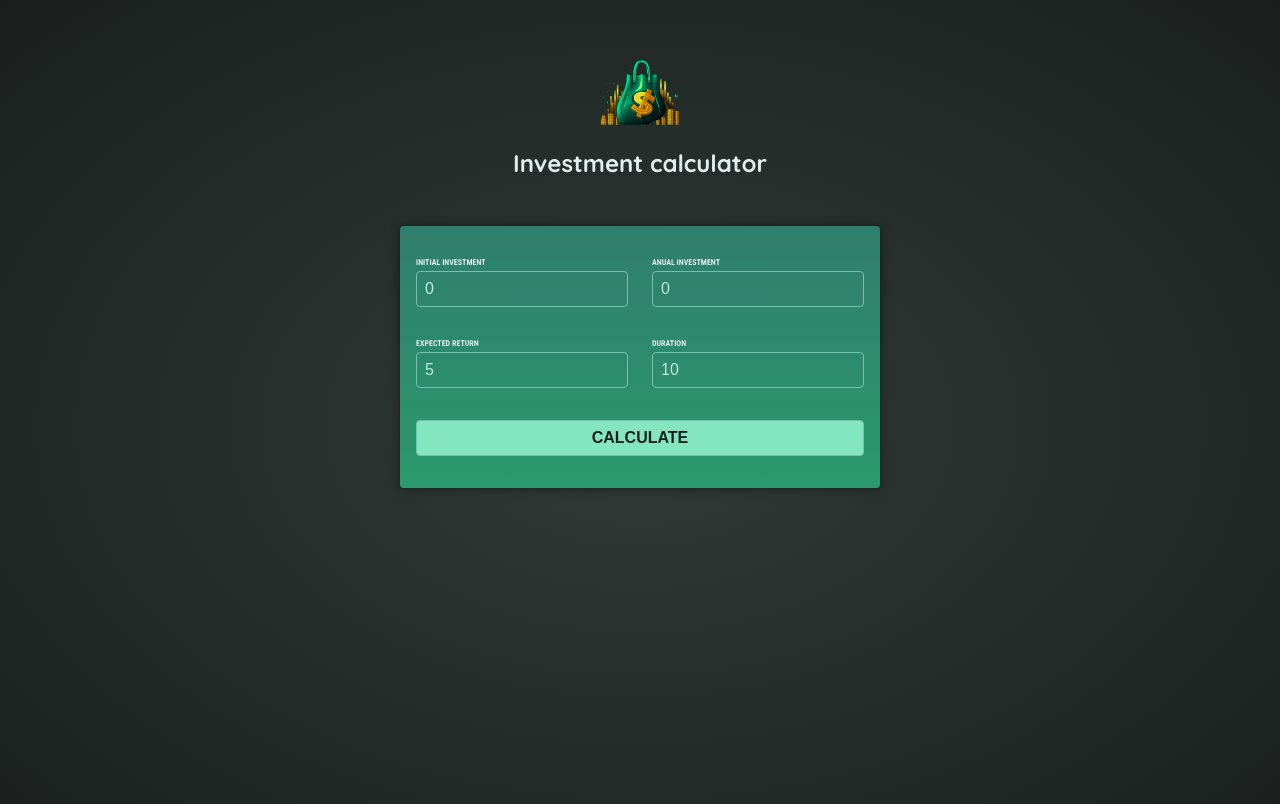
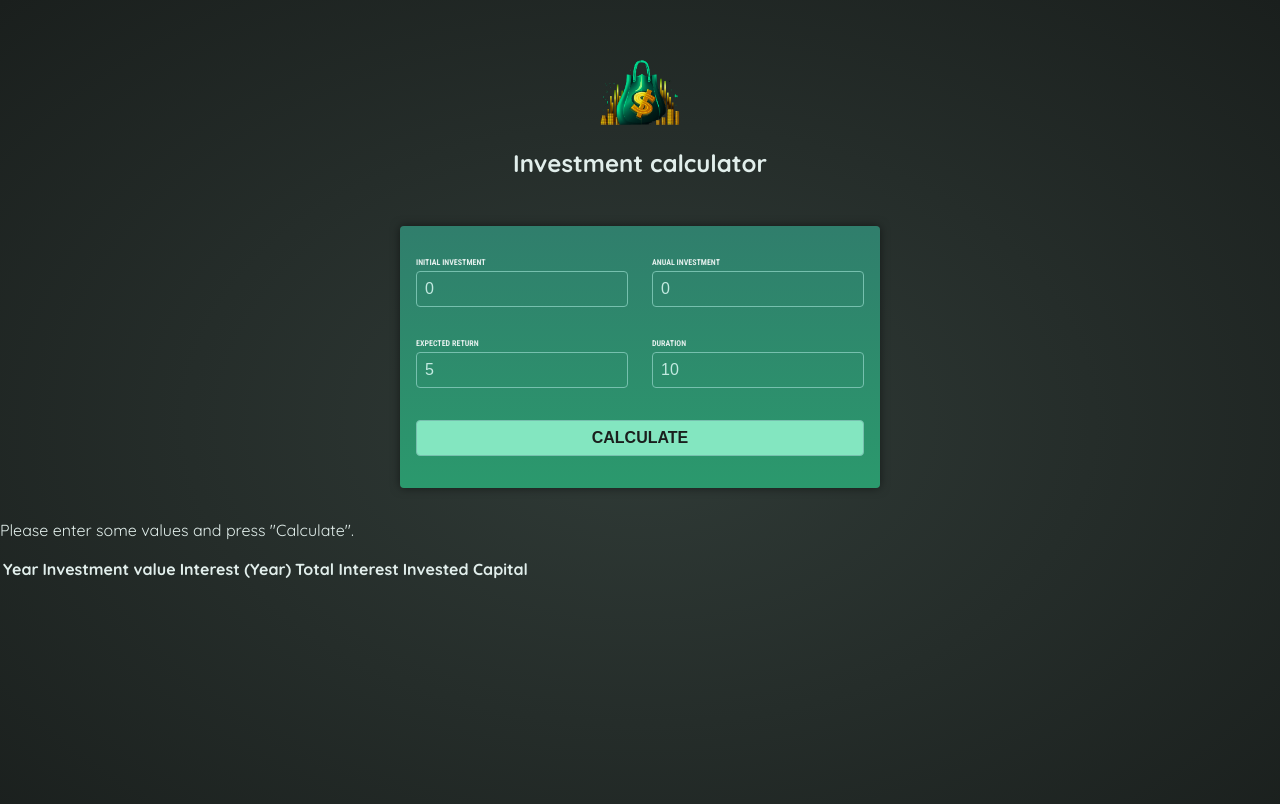
Before and after one commit to SneakyJ/InvestmentCalculator, an Angular app: page / in a window 1280 px wide. Shown: the top 804 px of the page. Built offline with nearby package versions, Linux system fonts and the light colour scheme.

Commit message:
Passing data from parent to child component

```diff
--- a/src/app/app.component.html
+++ b/src/app/app.component.html
@@ -1,2 +1,3 @@
 <app-header></app-header>
 <app-user-input (calculate)="onCalculateInvestmentResults($event)"></app-user-input>
+<app-investment-results [results]="resultsData"></app-investment-results>
--- a/src/app/app.component.ts
+++ b/src/app/app.component.ts
@@ -2,14 +2,24 @@
 import { HeaderComponent } from './header/header.component';
 import { UserInputComponent } from './user-input/user-input.component';
 import { InvetmentInput } from './investment-input.model';
+import { InvestmentResultsComponent } from "./investment-results/investment-results.component";
 
 @Component({
   selector: 'app-root',
   standalone: true,
-  imports: [HeaderComponent, UserInputComponent],
+  imports: [HeaderComponent, UserInputComponent, InvestmentResultsComponent],
   templateUrl: './app.component.html',
 })
 export class AppComponent {
+
+  resultsData?: {
+    year: number;
+    interest: number;
+    valueEndOfYear: number;
+    annualInvestment: number;
+    totalInterest: number;
+    totalAmountInvested: number;
+  }[]
 
   onCalculateInvestmentResults(data: InvetmentInput) {
     const {initialInvestment, annualInvestment, expectedReturn, duration} = data;
@@ -32,6 +42,6 @@
       });
     }
 
-    console.log(annualData);
+    this.resultsData = annualData;
   }
 }
--- /dev/null
+++ b/src/app/investment-results/investment-results.component.html
@@ -0,0 +1,16 @@
+<p>Please enter some values and press "Calculate".</p>
+
+<table>
+    <thead>
+        <tr>
+            <th>Year</th>
+            <th>Investment value</th>
+            <th>Interest (Year)</th>
+            <th>Total Interest</th>
+            <th>Invested Capital</th>
+        </tr>
+    </thead>
+    <tbody>
+
+    </tbody>
+</table>
```
Also changed, not shown: src/app/investment-results/investment-results.component.ts (added, +19 -0 lines), src/app/investment-results/investment-results.component.css (added).
